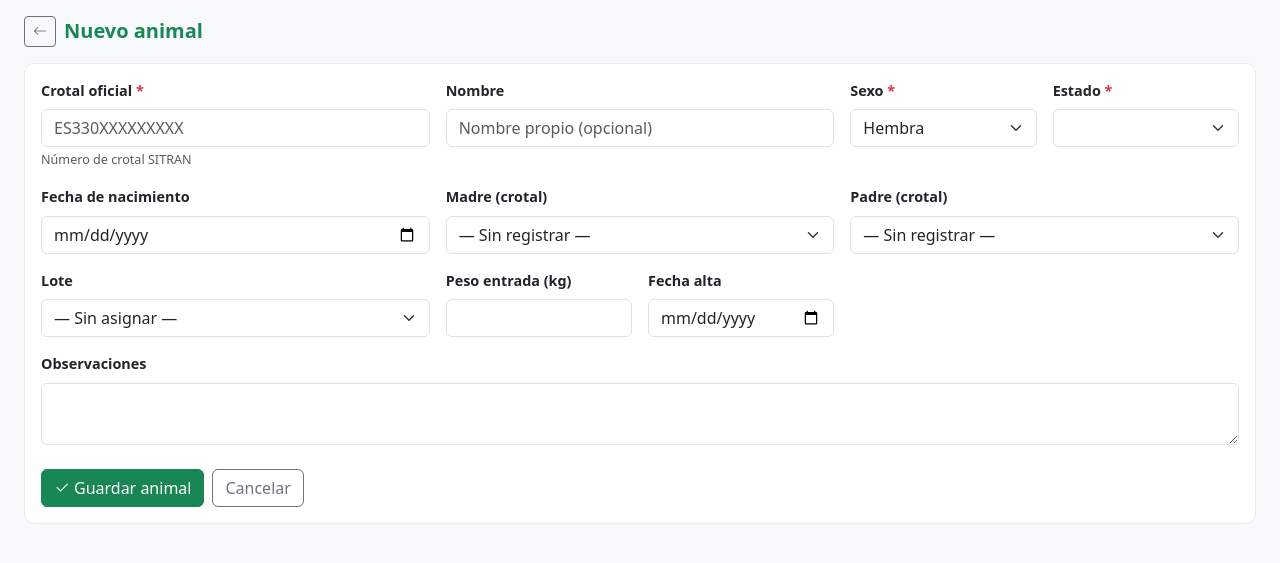
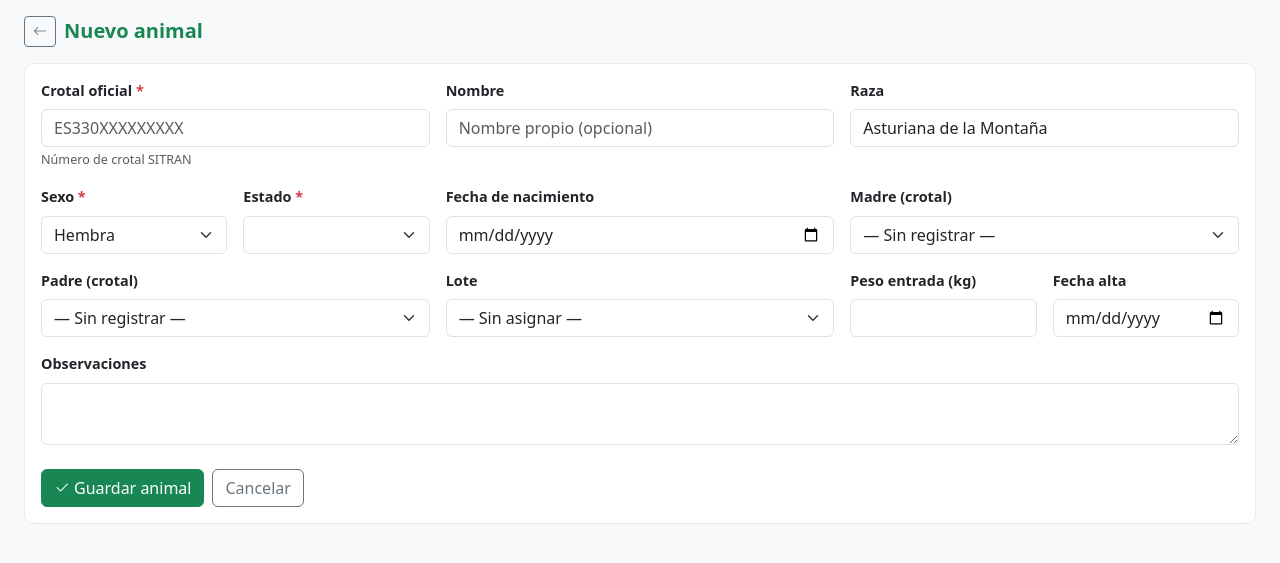
Before and after one commit to GerarSanz/Granja, a FastAPI app: template templates/animales/form.html in a window 1280 px wide. Shown: the part 54-617 px from the top of the page. Run offline with FastAPI, Linux system fonts and the light colour scheme; the template is opened without the code that fills it, so the values that code supplies are empty; some libraries are stand-ins or nearby versions.

Commit message:
feat: campo raza editable en formulario y ficha de animal

```diff
--- a/routers/animales.py
+++ b/routers/animales.py
@@ -76,6 +76,7 @@ def crear_animal(
     crotal: str = Form(...),
     nombre: str = Form(default=""),
     sexo: str = Form(...),
+    raza: str = Form(default="Asturiana de la Montaña"),
     fecha_nacimiento: str = Form(default=""),
     madre_crotal: str = Form(default=""),
     padre_crotal: str = Form(default=""),
@@ -99,6 +100,7 @@ def crear_animal(
         crotal=crotal.strip().upper(),
         nombre=nombre.strip() or None,
         sexo=sexo,
+        raza=raza.strip() or "Asturiana de la Montaña",
         fecha_nacimiento=date.fromisoformat(fecha_nacimiento) if fecha_nacimiento else None,
         madre_crotal=madre_crotal.strip().upper() or None,
         padre_crotal=padre_crotal.strip().upper() or None,
@@ -275,6 +277,7 @@ def ficha_animal(
 def editar_animal(
     crotal: str,
     nombre: str = Form(default=""),
+    raza: str = Form(default=""),
     estado: str = Form(...),
     lote_id: str = Form(default=""),
     observaciones: str = Form(default=""),
@@ -285,6 +288,7 @@ def editar_animal(
     if not animal:
         raise HTTPException(status_code=404)
     animal.nombre = nombre.strip() or animal.nombre
+    animal.raza = raza.strip() or animal.raza
     animal.estado = estado
     animal.lote_id = int(lote_id) if lote_id else None
     animal.observaciones = observaciones.strip() or None
--- a/templates/animales/form.html
+++ b/templates/animales/form.html
@@ -32,6 +32,26 @@
                     <input type="text" name="nombre" class="form-control"
                            placeholder="Nombre propio (opcional)"
                            value="{{ animal.nombre or '' if animal else '' }}">
+                </div>
+
+                <div class="col-12 col-md-4">
+                    <label class="form-label fw-semibold">Raza</label>
+                    <input type="text" name="raza" class="form-control"
+                           list="razas_bovinas"
+                           placeholder="Asturiana de la Montaña"
+                           value="{{ animal.raza or 'Asturiana de la Montaña' if animal else 'Asturiana de la Montaña' }}">
+                    <datalist id="razas_bovinas">
+                        <option value="Asturiana de la Montaña">
+                        <option value="Asturiana de los Valles">
+                        <option value="Frisona">
+                        <option value="Parda Alpina">
+                        <option value="Limusina">
+                        <option value="Charolesa">
+                        <option value="Rubia Gallega">
+                        <option value="Pirenaica">
+                        <option value="Retinta">
+                        <option value="Cruzado">
+                    </datalist>
                 </div>
 
                 <div class="col-6 col-md-2">
```
Also changed, not shown: templates/animales/ficha.html (+20 -0 lines).
